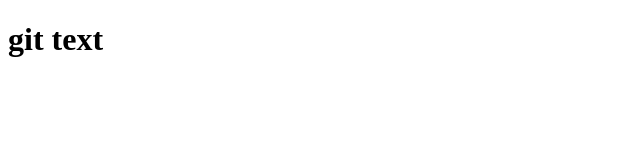
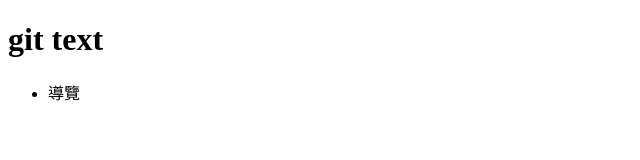
Before and after one commit to Grey-Liu/git, a plain HTML site: page index.html in a window 1280 px wide. Shown: the full height of the page, 0-640 px from the left. Drawn offline with Linux system fonts and the light colour scheme.

Commit message:
add 導覽列

```diff
--- a/index.html
+++ b/index.html
@@ -7,6 +7,12 @@
     </head>
     <body>
         <h1>git text</h1>
-
+            <div class="warpper">
+                <nav>
+                    <ul>
+                        <li>導覽</li>
+                    </ul>
+                </nav>
+            </div>
     </body>
 </html>
```
